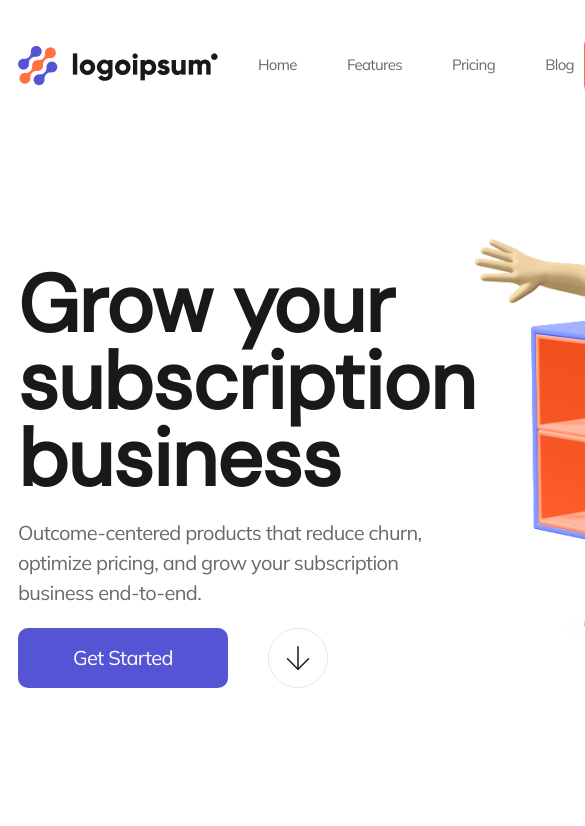
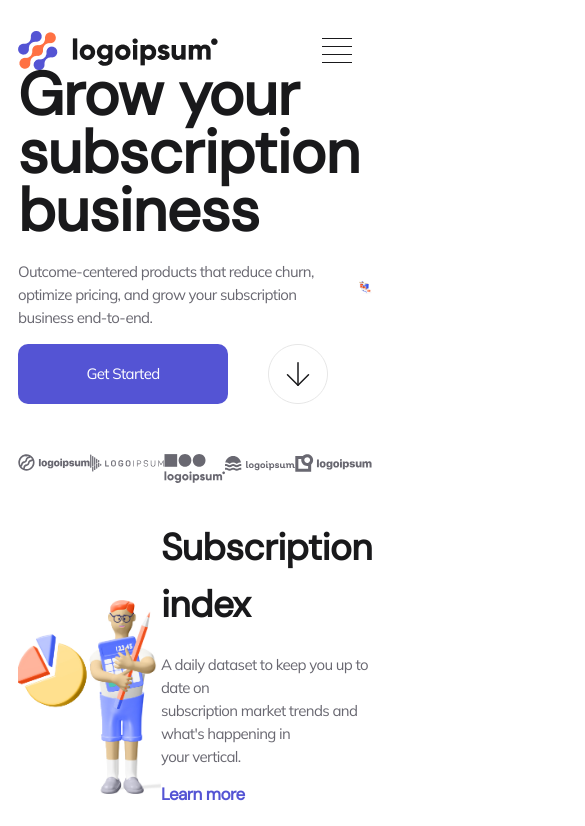
Before and after one commit to PopovDaniil95/logoipsum, a plain HTML site: page app/index.html in a window 390 px wide. Shown: the top 826 px of the page, 585 px wide, since content can reach past the window. Drawn offline with Linux system fonts and the light colour scheme.

Commit message:
started to adapt

```diff
--- a/app/index.html
+++ b/app/index.html
@@ -19,6 +19,12 @@
           ><img src="images/logo.png" alt="" class="logo__img"
         /></a>
         <nav class="menu">
+          <button class="menu__btn">
+            <span></span>
+            <span></span>
+            <span></span>
+            <span></span>
+          </button>
           <ul class="menu__list">
             <li class="menu__list-item">
               <a href="#" class="menu__list-link">Home</a>
@@ -58,30 +64,30 @@
           </div>
         </div>
         <picture class="grow__img">
-          <img src="images/grow-img.jpg" alt="" />
+          <img class="big-img" src="images/grow-img.jpg" alt="" />
         </picture>
       </div>
     </section>
     <ul class="logo_partners container">
       <li class="logo_p_list">
-        <img src="images/logo-p1.svg" alt="" />
+        <img class="logo_p_img" src="images/logo-p1.svg" alt="" />
       </li>
       <li class="logo_p_list">
-        <img src="images/logo-p2.svg" alt="" />
+        <img class="logo_p_img" src="images/logo-p2.svg" alt="" />
       </li>
       <li class="logo_p_list">
-        <img src="images/logo-p3.svg" alt="" />
+        <img class="logo_p_img" src="images/logo-p3.svg" alt="" />
       </li>
       <li class="logo_p_list">
-        <img src="images/logo-p4.svg" alt="" />
+        <img class="logo_p_img" src="images/logo-p4.svg" alt="" />
       </li>
       <li class="logo_p_list">
-        <img src="images/logo-p5.svg" alt="" />
+        <img class="logo_p_img" src="images/logo-p5.svg" alt="" />
       </li>
     </ul>
     <section class="info container">
       <picture class="info_img">
-        <img src="images/index-img.jpg" alt="" />
+        <img class="index-img" src="images/index-img.jpg" alt="" />
       </picture>
       <div class="info_content">
         <h2 class="title_index">Subscription index</h2>
@@ -104,7 +110,7 @@
         <a href="#" class="btn_learn_more">Learn more</a>
       </div>
       <picture class="in_depth_img">
-        <img src="images/in-depth-img.jpg" alt="" />
+        <img class="in-depth-img" src="images/in-depth-img.jpg" alt="" />
       </picture>
     </section>
     <section class="ability container">
--- a/app/js/main.js
+++ b/app/js/main.js
@@ -0,0 +1,6 @@
+const menuBtn = document.querySelector(".menu__btn");
+const menuMobile = document.querySelector(".menu__list");
+
+menuBtn.addEventListener("click", () => {
+  menuMobile.classList.toggle(".menu--open");
+});
--- a/app/scss/style.scss
+++ b/app/scss/style.scss
@@ -1,12 +1,3 @@
-html {
-  box-sizing: border-box;
-}
-
-*,
-*::after *::before {
-  box-sizing: inherit;
-}
-
 body {
   color: #696871;
   font-family: "DM Sans", sans-serif;
@@ -27,7 +18,7 @@
 }
 
 .container {
-  max-width: 1090px;
+  max-width: 1000px;
   padding-left: 10px;
   padding-right: 10px;
   margin: 0 auto;
@@ -38,6 +29,25 @@
   display: flex;
   justify-content: space-between;
   align-items: center;
+}
+
+.menu__btn {
+  display: none;
+  width: 30px;
+  height: 25px;
+  border: none;
+  background-color: transparent;
+  padding: 0;
+  border-radius: 0;
+  flex-direction: column;
+  justify-content: space-between;
+  margin-right: 20px;
+}
+
+.menu__btn span {
+  height: 1px;
+  width: 100%;
+  background-color: #19191b;
 }
 
 .menu__list {
@@ -73,7 +83,6 @@
   padding-top: 100px;
   display: flex;
   flex: 1;
-  margin-right: -85px;
 }
 
 .grow__content {
@@ -159,7 +168,6 @@
   padding-top: 100px;
   display: flex;
   flex: 1;
-  margin-right: -200px;
 }
 
 .ability {
@@ -271,7 +279,7 @@
 
 .btn-price {
   margin-top: 10px;
-  width: 285px;
+  width: 270px;
   height: 60px;
   border-radius: 10px;
   border: 1px solid #eae9f2;
@@ -297,4 +305,94 @@
   justify-content: space-between;
   padding-top: 50px;
   padding-bottom: 100px;
+  gap: 15px;
 }
+
+@media (max-width: 1000px) {
+  .big-img {
+    max-width: 100%;
+    height: auto;
+  }
+  body {
+    font-size: 15px;
+    line-height: 23px;
+  }
+
+  .title-grow {
+    font-size: 60px;
+    line-height: 58px;
+  }
+
+  .title_index {
+    font-size: 37px;
+    line-height: 57px;
+  }
+
+  .index-img {
+    max-width: 100%;
+    height: auto;
+  }
+
+  .in-depth-img {
+    max-width: 100%;
+    height: auto;
+  }
+
+  .title-ability {
+    font-size: 18px;
+  }
+
+  .text-ability {
+    font-size: 12px;
+  }
+
+  .get-plan-text {
+    font-size: 45px;
+    line-height: 50px;
+  }
+
+  .container {
+    max-width: 800px;
+  }
+
+  .logo_p_img {
+    max-width: 100%;
+    height: auto;
+    gap: 10px;
+  }
+
+  .price-cost {
+    font-size: 45px;
+  }
+
+  .btn-price {
+    width: 170px;
+  }
+}
+
+@media (max-width: 700px) {
+  .menu__list {
+    width: 153px;
+    background-color: #f8f8f8;
+    flex-direction: column;
+    gap: 20px 0;
+    padding: 35px 35px 35px 35px;
+    position: absolute;
+    left: 0;
+    top: 0;
+    transform: translateY(-110%);
+    transition: transform 0.5s ease;
+  }
+
+  .menu__list.menu--open {
+    transform: translateY(0%);
+  }
+
+  .btn_get_started {
+    display: none;
+  }
+
+  .menu__btn {
+    display: flex;
+  }
+}
```
Also changed, not shown: app/components/header.html (+14 -8 lines), app/css/style.min.css, app/js/main.min.js.
